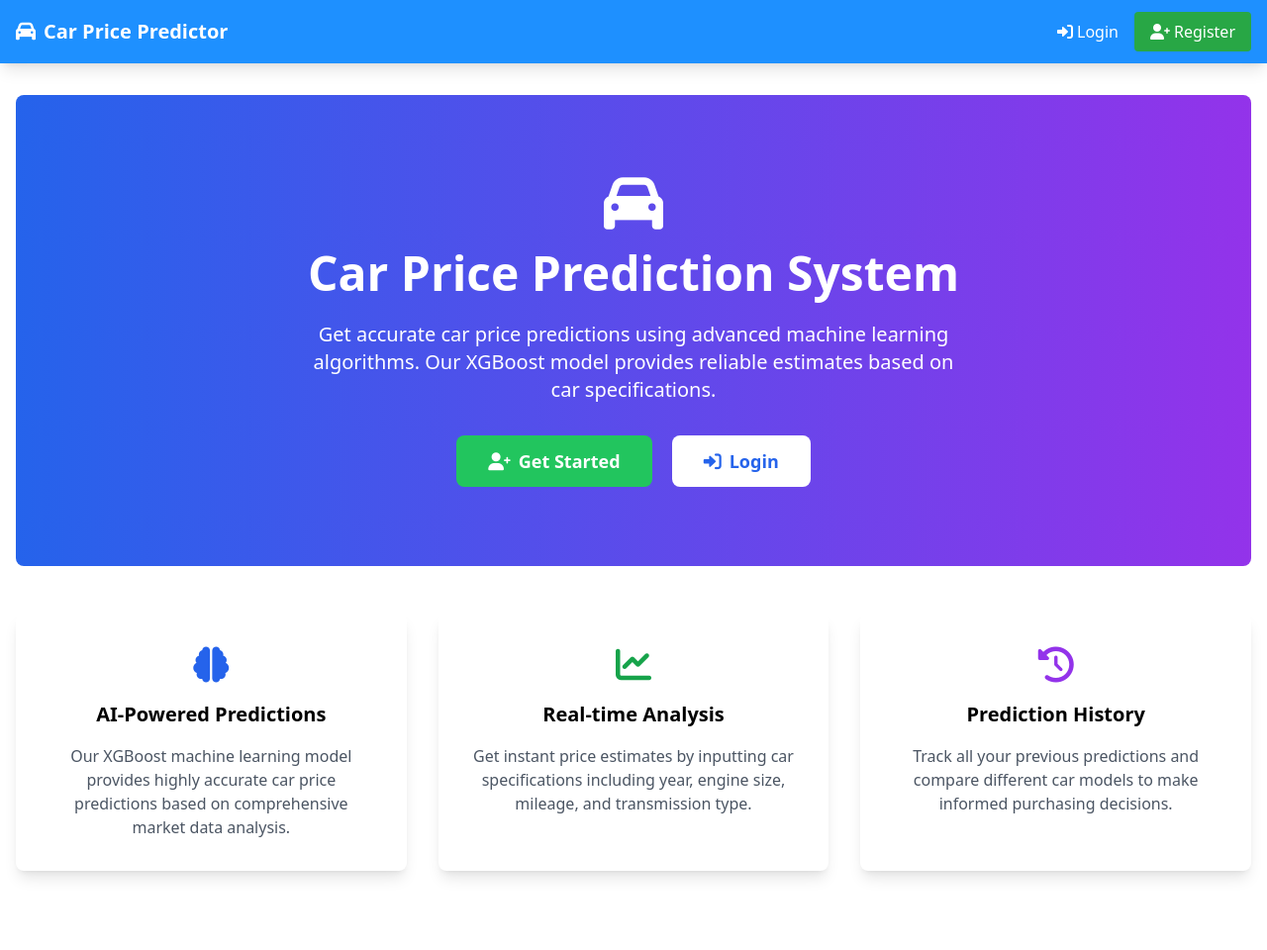
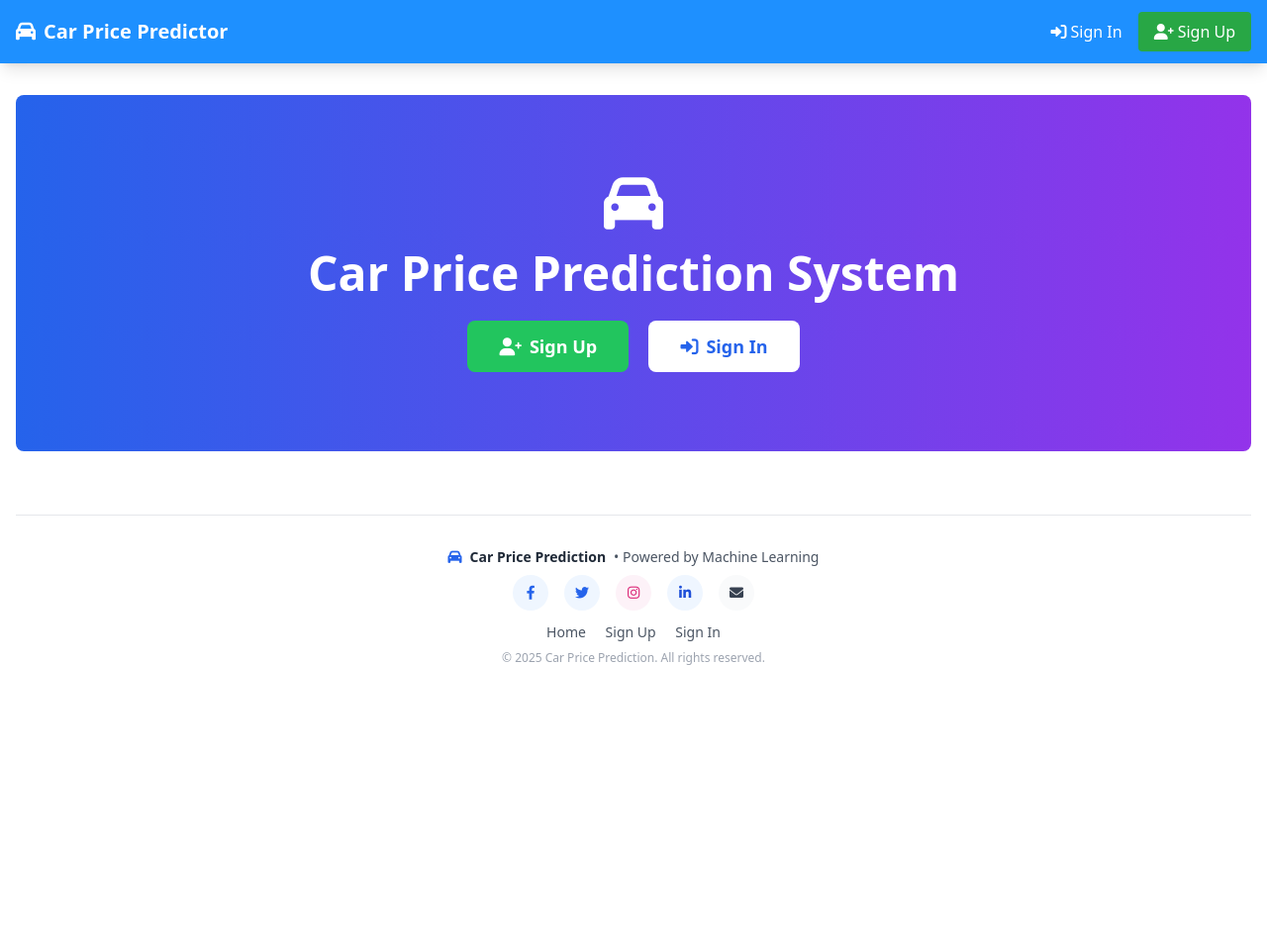
Before and after one commit to Muhidin21/car_price, a Flask app: page / in a window 1280 px wide. Shown: the whole page at 99% size. After the commit the page ends 672 px from the top, so only its background shows below. Run offline with Flask 3, Linux system fonts and the light colour scheme; some libraries are stand-ins or nearby versions.

Commit message:
update 4

```diff
--- a/app.py
+++ b/app.py
@@ -57,45 +57,51 @@ except Exception as e:
     client = None
     db = None
 
-# Load XGBoost model and features (no scaler needed)
+# Load Decision Tree model (no scaler or selected features needed)
 try:
-    # Load XGBoost model
+    # Load Decision Tree model
     model = joblib.load(Config.MODEL_PATH)
     model_type = type(model).__name__
-    print(f"[OK] XGBoost Model loaded successfully: {model_type}")
+    print(f"[OK] Decision Tree Model loaded successfully: {model_type}")
 
-    # XGBoost does not require scaler
+    # Decision Tree does not require scaler or selected features
     scaler = None
-    print("[INFO] Skipping scaler load (XGBoost model does not require scaling)")
+    selected_features = None
+    print("[INFO] Skipping scaler load (Decision Tree model does not require scaling)")
+    print("[INFO] Skipping selected features load (Decision Tree uses all features)")
 
-    # Load selected features (order used at training)
-    selected_features = joblib.load(Config.FEATURES_PATH)
-    print(f"[OK] Features loaded successfully: {selected_features}")
-    print(f"[OK] Number of features: {len(selected_features)}")
+    # Define the expected feature order for Decision Tree model (15 features total)
+    # Based on notebook analysis: 7 numerical + 8 categorical (1 transmission + 7 fuel types)
+    expected_features = [
+        'year', 'engineSize', 'tax', 'mileage', 'mpg', 'car_age', 'price_per_litre',
+        'transmission_Manual', 'fuelType_Diesel', 'fuelType_Electric', 'fuelType_Hybrid',
+        'fuelType_Petrol', 'fuelType_Other1', 'fuelType_Other2', 'fuelType_Other3'
+    ]
 
-    if 'XGB' in model_type or 'XGBoost' in model_type:
-        print("[OK] XGBoost Regressor detected")
+    if 'DecisionTree' in model_type:
+        print("[OK] Decision Tree Regressor detected")
         print("[OK] System ready for direct predictions without scaling")
     elif 'RandomForest' in model_type:
         print("[OK] Random Forest Regressor confirmed")
         print("[OK] System ready for predictions")
-    elif 'CatBoost' in model_type:
-        print("[OK] CatBoost Regressor detected")
+    elif 'XGB' in model_type or 'XGBoost' in model_type:
+        print("[OK] XGBoost Regressor detected")
         print("[OK] System ready for predictions")
     else:
         print(f"[OK] Model type: {model_type}")
         print("[OK] System ready for predictions")
 
-    print("[OK] Complete ML pipeline loaded: Model + Features (no scaler needed)")
+    print(f"[OK] Expected features: {expected_features}")
+    print("[OK] Complete ML pipeline loaded: Model (no scaler or feature selection needed)")
 
 except Exception as e:
     print(f"[ERROR] Error loading ML components: {e}")
     print("Please make sure these files are in the project directory:")
-    print("- XGBoost_model.pkl")
-    print("- selected_features.pkl")
+    print("- decision_tree_model.pkl")
     model = None
     scaler = None
     selected_features = None
+    expected_features = None
 
 # OTP utility functions
 def generate_otp():
@@ -414,9 +420,9 @@ def predict():
 
     if request.method == 'POST':
         try:
-            # Check if model is loaded (no scaler needed for XGBoost)
+            # Check if model is loaded (no scaler needed for Decision Tree)
             if model is None:
-                flash('Error: XGBoost model is not loaded. Please check server logs.')
+                flash('Error: Decision Tree model is not loaded. Please check server logs.')
                 return render_template('predict.html')
 
             # Get and validate form data
@@ -426,6 +432,7 @@ def predict():
             mileage = int(request.form['mileage'])
             mpg = float(request.form['mpg'])
             transmission_manual = int(request.form['transmission_manual'])
+            fuel_type = request.form['fuel_type']  # New fuelType input
 
             # Enhanced input validation with warnings
             warnings = []
@@ -455,6 +462,10 @@ def predict():
                 flash('Invalid transmission type')
                 return render_template('predict.html')
 
+            if fuel_type not in ['Petrol', 'Diesel', 'Hybrid', 'Electric']:
+                flash('Invalid fuel type selected')
+                return render_template('predict.html')
+
             # Realistic value warnings
             if engine_size > 3.0:
                 warnings.append(f'Engine size {engine_size}L is very large (typical: 1.0-2.5L). This will increase the predicted price significantly.')
@@ -469,29 +480,55 @@ def predict():
             for warning in warnings:
                 flash(f'⚠️ Warning: {warning}', 'warning')
 
-            # Prepare data for XGBoost prediction (no scaling needed)
-            print(f"[DEBUG] Raw inputs: year={year}, engine={engine_size}, tax={tax}, mileage={mileage}, mpg={mpg}, trans={transmission_manual}")
+            # Prepare data for Decision Tree prediction (no scaling needed)
+            print(f"[DEBUG] Raw inputs: year={year}, engine={engine_size}, tax={tax}, mileage={mileage}, mpg={mpg}, trans={transmission_manual}, fuel={fuel_type}")
 
-            # Create DataFrame with only the features used by XGBoost model
-            input_features_data = {
-                'year': year,
-                'engineSize': engine_size,
-                'tax': tax,
-                'mileage': mileage,
-                'mpg': mpg,
-                'transmission_Manual': transmission_manual
+            # Calculate derived features
+            current_year = datetime.now().year
+            car_age = current_year - year
+
+            # Estimate price_per_litre (rough estimation based on typical car values)
+            # This is a placeholder - in real scenario this would be calculated from actual price
+            estimated_price = 15000  # Base estimation
+            if engine_size > 0:
+                price_per_litre = estimated_price / engine_size
+            else:
+                price_per_litre = estimated_price  # Fallback for electric cars
+
+            # Create one-hot encoded features for fuelType (7 categories total)
+            fuel_type_features = {
+                'fuelType_Diesel': 1.0 if fuel_type == 'Diesel' else 0.0,
+                'fuelType_Electric': 1.0 if fuel_type == 'Electric' else 0.0,
+                'fuelType_Hybrid': 1.0 if fuel_type == 'Hybrid' else 0.0,
+                'fuelType_Petrol': 1.0 if fuel_type == 'Petrol' else 0.0,
+                'fuelType_Other1': 0.0,  # Additional fuel type categories from training
+                'fuelType_Other2': 0.0,
+                'fuelType_Other3': 0.0
             }
 
-            # Create DataFrame and ensure correct feature order from training
+            # Create DataFrame with all 15 features for Decision Tree model
+            input_features_data = {
+                'year': float(year),
+                'engineSize': float(engine_size),
+                'tax': float(tax),
+                'mileage': float(mileage),
+                'mpg': float(mpg),
+                'car_age': float(car_age),
+                'price_per_litre': float(price_per_litre),
+                'transmission_Manual': float(transmission_manual),
+                **fuel_type_features  # Add one-hot encoded fuel type features
+            }
+
+            # Create DataFrame with expected feature order
             input_data = pd.DataFrame([input_features_data])
-            input_data = input_data[selected_features]
+            input_data = input_data[expected_features]  # Use expected_features instead of selected_features
             print(f"[DEBUG] DataFrame input: {input_data.values[0]}")
             print(f"[DEBUG] Feature order: {list(input_data.columns)}")
-            print(f"[DEBUG] Selected features from training: {selected_features}")
+            print(f"[DEBUG] Expected features: {expected_features}")
 
-            # Make prediction with XGBoost (no scaling needed)
+            # Make prediction with Decision Tree (no scaling needed)
             predicted_price = model.predict(input_data)[0]
-            # Convert numpy.float32 to Python float for MongoDB compatibility
+            # Convert numpy types to Python float for MongoDB compatibility
             predicted_price = float(predicted_price)
             predicted_price = round(predicted_price, 2)
 
@@ -506,7 +543,7 @@ def predict():
                 flash('Warning: Predicted price seems unusually high. Please verify your inputs.')
                 # Continue anyway, but show warning
 
-            # Save prediction to database (no model_type since it's not used)
+            # Save prediction to database including fuel_type
             prediction_data = {
                 'user_id': session['user_id'],
                 'username': session['username'],
@@ -516,6 +553,7 @@ def predict():
                 'mileage': mileage,
                 'mpg': mpg,
                 'transmission_manual': transmission_manual,
+                'fuel_type': fuel_type,  # Add fuel_type to database
                 'predicted_price': predicted_price,
                 'created_at': datetime.now()
             }
@@ -965,32 +1003,46 @@ def test_model():
             })
 
         # Test prediction with sample data (2020 car)
-        # Create all possible features first
-        all_test_features = {
-            'year': 2020,
-            'engineSize': 1.5,
-            'tax': 150,
-            'model': 5,
-            'mileage': 12000,
+        # Create test features for Decision Tree with all 15 features
+        current_year = datetime.now().year
+        test_year = 2020
+        test_engine_size = 1.5
+        test_car_age = current_year - test_year
+        test_price_per_litre = 15000 / test_engine_size  # Estimated
+
+        test_features_data = {
+            'year': float(test_year),
+            'engineSize': float(test_engine_size),
+            'tax': 150.0,
+            'mileage': 12000.0,
             'mpg': 50.0,
-            'transmission_Manual': 1
+            'car_age': float(test_car_age),
+            'price_per_litre': float(test_price_per_litre),
+            'transmission_Manual': 1.0,
+            'fuelType_Diesel': 0.0,
+            'fuelType_Electric': 0.0,
+            'fuelType_Hybrid': 0.0,
+            'fuelType_Petrol': 1.0,  # Test with Petrol
+            'fuelType_Other1': 0.0,
+            'fuelType_Other2': 0.0,
+            'fuelType_Other3': 0.0
         }
 
-        test_df = pd.DataFrame([all_test_features])
+        test_df = pd.DataFrame([test_features_data])
 
-        # Filter to only selected features (excludes 'model' if not in selected_features)
-        test_df = test_df[selected_features]
+        # Use expected features for Decision Tree
+        test_df = test_df[expected_features]
         prediction = model.predict(test_df)[0]
-        # Convert numpy.float32 to Python float for JSON serialization
+        # Convert numpy types to Python float for JSON serialization
         prediction = float(prediction)
 
         return jsonify({
             'success': True,
             'model_type': type(model).__name__,
-            'selected_features': selected_features,
+            'expected_features': expected_features,
             'test_input_filtered': test_df.iloc[0].to_dict(),
             'predicted_price': round(prediction, 2),
-            'message': 'XGBoost model is working correctly with selected features!'
+            'message': 'Decision Tree model is working correctly with all features!'
         })
 
     except Exception as e:
--- a/templates/base.html
+++ b/templates/base.html
@@ -46,16 +46,16 @@
                                 </a>
                                 {% endif %}
                                 <a href="{{ url_for('logout') }}" class="block px-4 py-2 text-red-600 hover:bg-gray-100">
-                                    <i class="fas fa-sign-out-alt mr-2"></i>Logout
+                                    <i class="fas fa-sign-out-alt mr-2"></i>Signout
                                 </a>
                             </div>
                         </div>
                     {% else %}
                         <a href="{{ url_for('login') }}" class="text-white hover:text-blue-200">
-                            <i class="fas fa-sign-in-alt mr-1"></i>Login
+                            <i class="fas fa-sign-in-alt mr-1"></i>Sign In
                         </a>
                         <a href="{{ url_for('register') }}" class="bg-[#28a745] hover:bg-green-700 text-white px-4 py-2 rounded">
-                            <i class="fas fa-user-plus mr-1"></i>Register
+                            <i class="fas fa-user-plus mr-1"></i>Sign Up
                         </a>
                     {% endif %}
                 </div>
--- a/templates/index.html
+++ b/templates/index.html
@@ -8,18 +8,15 @@
             <i class="fas fa-car text-6xl mb-4 block"></i>
             Car Price Prediction System
         </h1>
-        <p class="text-xl mb-8 max-w-2xl mx-auto">
-            Get accurate car price predictions using advanced machine learning algorithms.
-            Our XGBoost model provides reliable estimates based on car specifications.
-        </p>
+
 
         {% if not session.user_id %}
             <div class="space-x-4">
                 <a href="{{ url_for('register') }}" class="bg-green-500 hover:bg-green-600 text-white px-8 py-3 rounded-lg text-lg font-semibold inline-block">
-                    <i class="fas fa-user-plus mr-2"></i>Get Started
+                    <i class="fas fa-user-plus mr-2"></i>Sign Up
                 </a>
                 <a href="{{ url_for('login') }}" class="bg-white text-blue-600 hover:bg-gray-100 px-8 py-3 rounded-lg text-lg font-semibold inline-block">
-                    <i class="fas fa-sign-in-alt mr-2"></i>Login
+                    <i class="fas fa-sign-in-alt mr-2"></i>Sign In
                 </a>
             </div>
         {% else %}
@@ -40,43 +37,54 @@
         {% endif %}
     </div>
 
-    <!-- Features Section -->
-    <div class="grid md:grid-cols-3 gap-8 mb-12">
-        <div class="bg-white p-8 rounded-lg shadow-lg">
-            <div class="text-blue-600 text-4xl mb-4">
-                <i class="fas fa-brain"></i>
-            </div>
-            <h3 class="text-xl font-bold mb-4">AI-Powered Predictions</h3>
-            <p class="text-gray-600">
-                Our XGBoost machine learning model provides highly accurate car price predictions
-                based on comprehensive market data analysis.
-            </p>
+
+
+
+    <!-- Footer -->
+    <footer class="mt-16 border-t border-gray-200 pt-8 pb-10 text-center text-sm text-gray-600">
+        <!-- Brand / Web name -->
+        <div class="mb-2 flex items-center justify-center space-x-2">
+            <i class="fas fa-car text-blue-600"></i>
+            <span class="font-semibold text-gray-800">Car Price Prediction</span>
+            <span class="hidden sm:inline">• Powered by Machine Learning</span>
         </div>
 
-        <div class="bg-white p-8 rounded-lg shadow-lg">
-            <div class="text-green-600 text-4xl mb-4">
-                <i class="fas fa-chart-line"></i>
-            </div>
-            <h3 class="text-xl font-bold mb-4">Real-time Analysis</h3>
-            <p class="text-gray-600">
-                Get instant price estimates by inputting car specifications including year,
-                engine size, mileage, and transmission type.
-            </p>
+        <!-- Social buttons -->
+        <div class="flex items-center justify-center space-x-4 mb-3">
+            <a href="https://facebook.com" target="_blank" rel="noopener" class="inline-flex items-center justify-center w-9 h-9 rounded-full bg-blue-50 text-blue-600 hover:bg-blue-100 transition" aria-label="Facebook">
+                <i class="fab fa-facebook-f"></i>
+            </a>
+            <a href="https://twitter.com" target="_blank" rel="noopener" class="inline-flex items-center justify-center w-9 h-9 rounded-full bg-blue-50 text-blue-600 hover:bg-blue-100 transition" aria-label="Twitter">
+                <i class="fab fa-twitter"></i>
+            </a>
+            <a href="https://instagram.com" target="_blank" rel="noopener" class="inline-flex items-center justify-center w-9 h-9 rounded-full bg-pink-50 text-pink-600 hover:bg-pink-100 transition" aria-label="Instagram">
+                <i class="fab fa-instagram"></i>
+            </a>
+            <a href="https://linkedin.com" target="_blank" rel="noopener" class="inline-flex items-center justify-center w-9 h-9 rounded-full bg-blue-50 text-blue-700 hover:bg-blue-100 transition" aria-label="LinkedIn">
+                <i class="fab fa-linkedin-in"></i>
+            </a>
+            <a href="mailto:support@example.com" class="inline-flex items-center justify-center w-9 h-9 rounded-full bg-gray-50 text-gray-700 hover:bg-gray-100 transition" aria-label="Email">
+                <i class="fas fa-envelope"></i>
+            </a>
         </div>
 
-        <div class="bg-white p-8 rounded-lg shadow-lg">
-            <div class="text-purple-600 text-4xl mb-4">
-                <i class="fas fa-history"></i>
-            </div>
-            <h3 class="text-xl font-bold mb-4">Prediction History</h3>
-            <p class="text-gray-600">
-                Track all your previous predictions and compare different car models
-                to make informed purchasing decisions.
-            </p>
+        <!-- Footer links -->
+        <div class="space-x-4 mb-2">
+            <a href="{{ url_for('home') }}" class="hover:text-gray-800">Home</a>
+            {% if not session.user_id %}
+                <a href="{{ url_for('register') }}" class="hover:text-gray-800">Sign Up</a>
+                <a href="{{ url_for('login') }}" class="hover:text-gray-800">Sign In</a>
+            {% else %}
+                {% if session.role == 'admin' %}
+                    <a href="{{ url_for('admin_dashboard') }}" class="hover:text-gray-800">Dashboard</a>
+                {% else %}
+                    <a href="{{ url_for('user_dashboard') }}" class="hover:text-gray-800">My Dashboard</a>
+                {% endif %}
+                <a href="{{ url_for('logout') }}" class="hover:text-gray-800">Logout</a>
+            {% endif %}
         </div>
-    </div>
 
-    <!-- Model Information -->
-
+        <div class="text-xs text-gray-400">© {{  now().year if now is defined else '2025' }} Car Price Prediction. All rights reserved.</div>
+    </footer>
 </div>
 {% endblock %}
--- a/templates/user_profile.html
+++ b/templates/user_profile.html
@@ -42,7 +42,7 @@
                     </a>
                     {% endif %}
                     <a href="{{ url_for('logout') }}" class="inline-flex items-center rounded-md bg-red-600 px-3 py-2 text-sm font-medium text-white hover:bg-red-700 transition">
-                        <i class="fas fa-sign-out-alt mr-2"></i>Logout
+                        <i class="fas fa-sign-out-alt mr-2"></i>Signout
                     </a>
                 </div>
             </div>
```
Also changed, not shown: check_model.py (deleted, +0 -170 lines), config.py (+4 -4 lines), templates/login.html (+5 -5 lines), templates/predict.html (+22 -0 lines), templates/register.html (+4 -4 lines).
